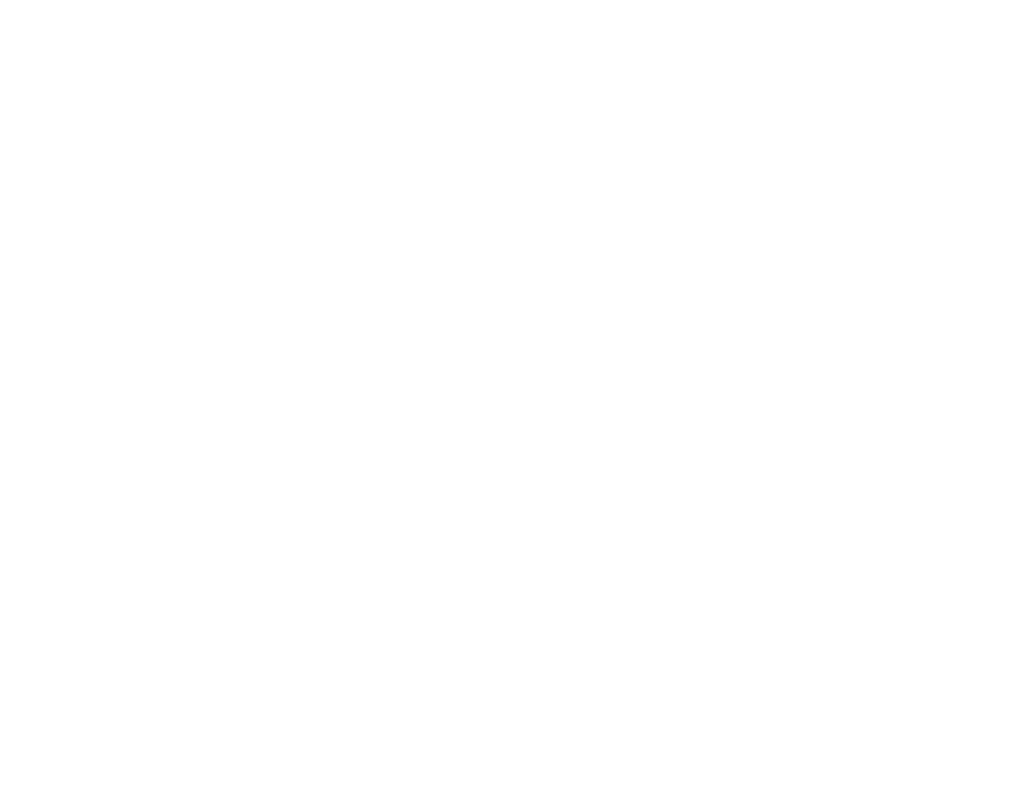
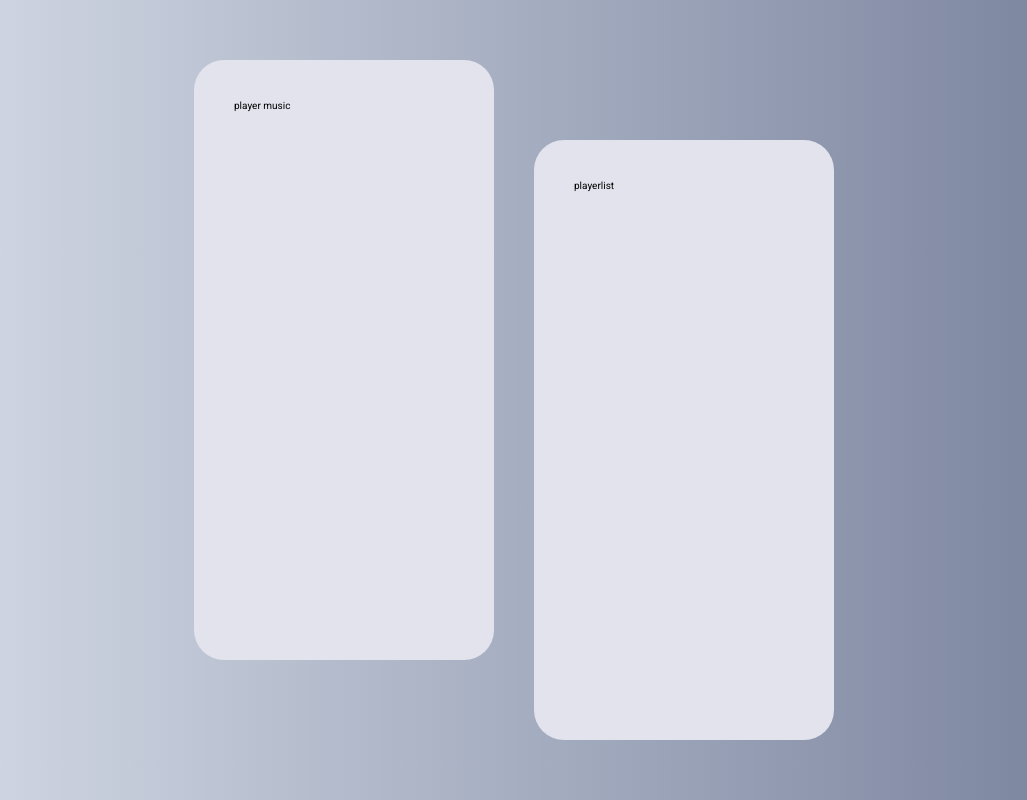
Before and after one commit to alexandre-soares/vuejs-music-app, a Vue app: page / in a window 1280 px wide. Shown: the whole page, without its empty margins (126-1153 px from the left). Built offline with nearby package versions, Linux system fonts and the light colour scheme.

Commit message:
creating players cards backgrounds

```diff
--- a/public/index.html
+++ b/public/index.html
@@ -5,6 +5,7 @@
     <meta http-equiv="X-UA-Compatible" content="IE=edge">
     <meta name="viewport" content="width=device-width,initial-scale=1.0">
     <link rel="icon" href="<%= BASE_URL %>favicon.ico">
+    <link rel="stylesheet" href="https://cdnjs.cloudflare.com/ajax/libs/font-awesome/5.15.1/css/all.min.css" integrity="sha512-+4zCK9k+qNFUR5X+cKL9EIR+ZOhtIloNl9GIKS57V1MyNsYpYcUrUeQc9vNfzsWfV28IaLL3i96P9sdNyeRssA==" crossorigin="anonymous" />
     <title><%= htmlWebpackPlugin.options.title %></title>
   </head>
   <body>
--- a/src/App.vue
+++ b/src/App.vue
@@ -1,5 +1,5 @@
 <template>
-  <div class="">
+  <div class="container">
     <player-card />
     <player-list />
   </div>
@@ -14,4 +14,52 @@
 };
 </script>
 
-<style></style>
+<style>
+@import url("https://fonts.googleapis.com/css2?family=Roboto:wght@400;700&display=swap");
+
+* {
+  box-sizing: border-box;
+}
+
+html {
+  font-size: 62.5%;
+}
+
+body {
+  font-family: "Roboto", sans-serif;
+  margin: 0;
+  display: flex;
+  flex-direction: column;
+  align-items: center;
+  justify-content: center;
+  height: 100vh;
+  overflow: hidden;
+  background: #757f9a; /* fallback for old browsers */
+  background: -webkit-linear-gradient(
+    to right,
+    #d7dde8,
+    #757f9a
+  ); /* Chrome 10-25, Safari 5.1-6 */
+  background: linear-gradient(
+    to right,
+    #d7dde8,
+    #757f9a
+  ); /* W3C, IE 10+/ Edge, Firefox 16+, Chrome 26+, Opera 12+, Safari 7+ */
+}
+
+.container {
+  display: flex;
+  flex-direction: row;
+  justify-content: center;
+  align-items: center;
+}
+
+.player-card {
+  width: 30rem;
+  height: 75vh;
+  border-radius: 3rem;
+  background-color: #e3e3ed;
+  margin: 5rem;
+  padding: 4rem;
+}
+</style>
--- a/src/components/Player/PlayerCard.vue
+++ b/src/components/Player/PlayerCard.vue
@@ -1,9 +1,15 @@
 <template>
-  <div class=""></div>
+  <div class="player-card player-music">
+    player music
+  </div>
 </template>
 
 <script>
 export default {};
 </script>
 
-<style></style>
+<style>
+.player-music {
+  margin: 2rem 2rem 10rem !important;
+}
+</style>
--- a/src/components/Player/PlayerList.vue
+++ b/src/components/Player/PlayerList.vue
@@ -1,9 +1,15 @@
 <template>
-  <div class=""></div>
+  <div class="player-card player-list">
+    playerlist
+  </div>
 </template>
 
 <script>
 export default {};
 </script>
 
-<style></style>
+<style>
+.player-list {
+  margin: 10rem 2rem 2rem !important;
+}
+</style>
```
